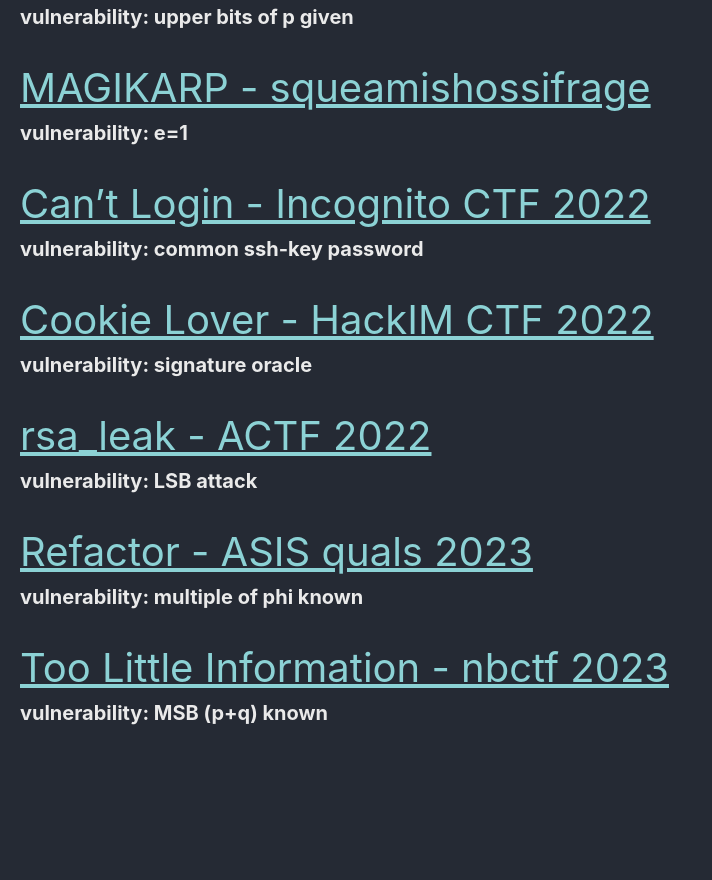
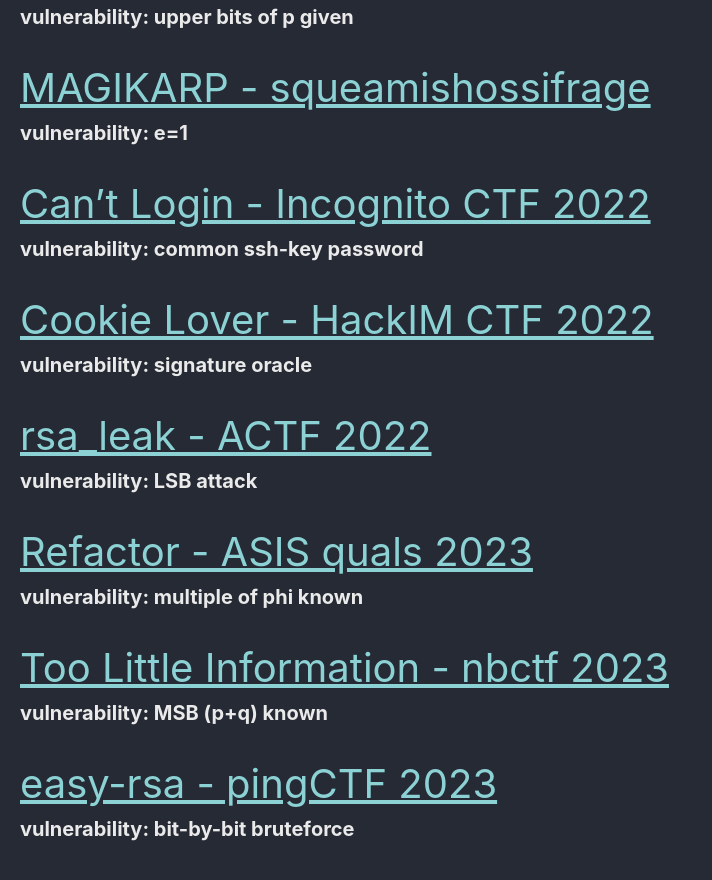
Before and after one commit to Connor-McCartney/Connor-McCartney.github.io, a Jekyll site: the page built from _pages/cryptography/rsa/rsa.md, in a window 1280 px wide and 900 px high, scrolled down 1190 px. Shown: the top 880 px of the window, without its empty margins (0-712 px from the left). Built offline with Jekyll 4.4.1, drawn with Linux system fonts in a browser that asks for light colours; cached includes are drawn as plain includes; before the commit the page ends 1974 px from its top, so only the background shows below that.

Commit message:
Update rsa.md

```diff
--- a/_pages/cryptography/rsa/rsa.md
+++ b/_pages/cryptography/rsa/rsa.md
@@ -64,3 +64,7 @@ __vulnerability: multiple of phi known__
 
 <span style="font-size:2em;">   [Too Little Information - nbctf 2023](/cryptography/rsa/Too-Little-Information-nbctf-2023)       </span> <br>
 __vulnerability: MSB (p+q) known__
+
+
+<span style="font-size:2em;">   [easy-rsa - pingCTF 2023](/cryptography/rsa/easy-rsa-pingCTF-2023)       </span> <br>
+__vulnerability: bit-by-bit bruteforce__
```
